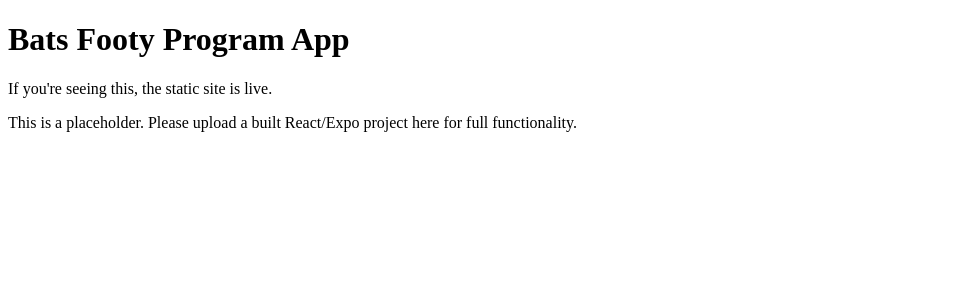
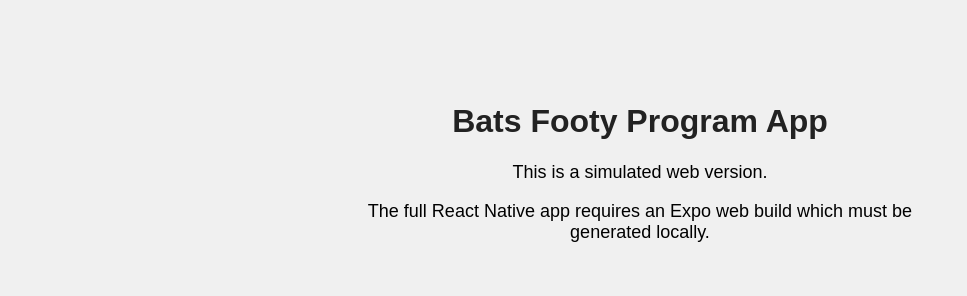
Before and after one commit to Dandobbo/Bats2025, a website: page index.html in a window 1280 px wide. Shown: the whole page, without its empty margins (0-967 px from the left). Drawn offline with Linux system fonts and the light colour scheme.

Commit message:
Add files via upload

```diff
--- a/index.html
+++ b/index.html
@@ -5,12 +5,27 @@
   <meta charset="UTF-8" />
   <meta name="viewport" content="width=device-width, initial-scale=1.0"/>
   <title>Bats Footy Program</title>
+  <style>
+    body {
+      font-family: sans-serif;
+      max-width: 600px;
+      margin: 50px auto;
+      text-align: center;
+      background-color: #f0f0f0;
+      padding: 2em;
+      border-radius: 1em;
+    }
+    h1 {
+      color: #222;
+    }
+    p {
+      font-size: 18px;
+    }
+  </style>
 </head>
 <body>
-  <div id="root">
-    <h1>Bats Footy Program App</h1>
-    <p>If you're seeing this, the static site is live.</p>
-    <p>This is a placeholder. Please upload a built React/Expo project here for full functionality.</p>
-  </div>
+  <h1>Bats Footy Program App</h1>
+  <p>This is a simulated web version.</p>
+  <p>The full React Native app requires an Expo web build which must be generated locally.</p>
 </body>
 </html>
```
